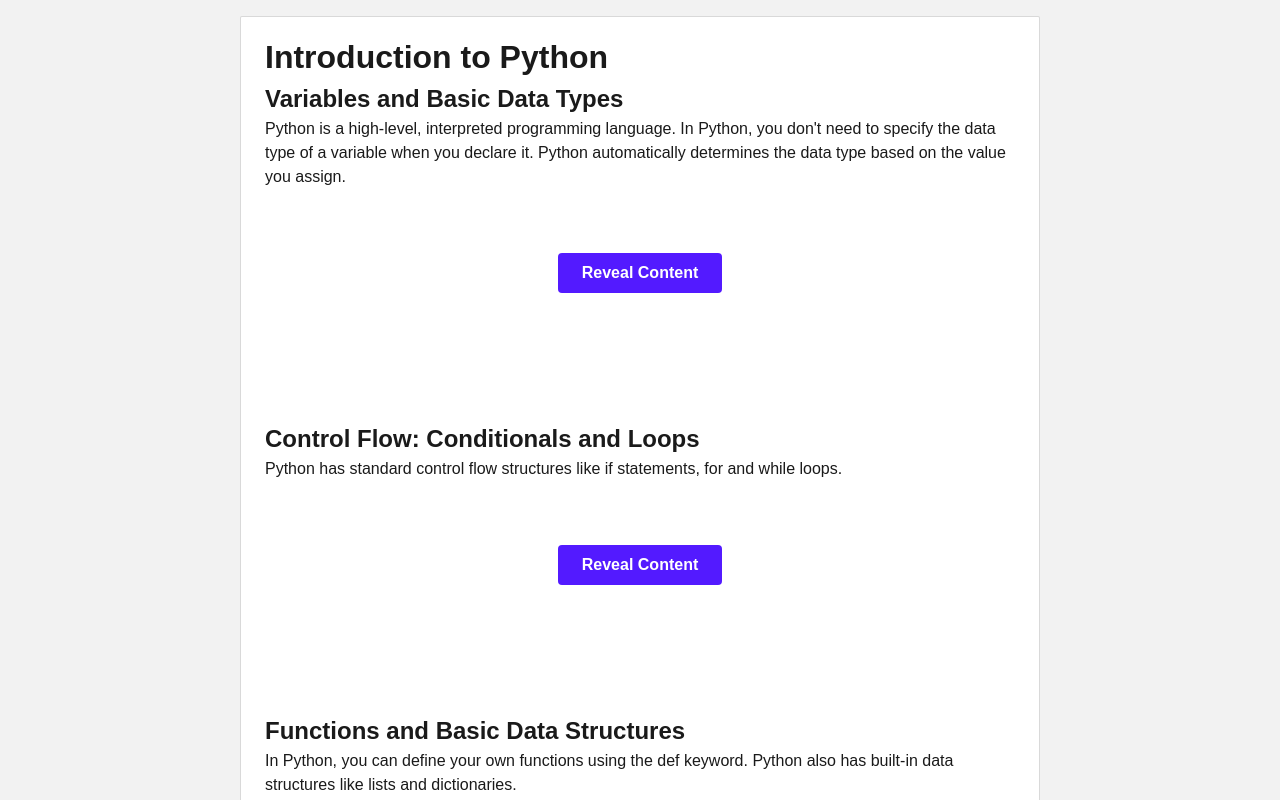
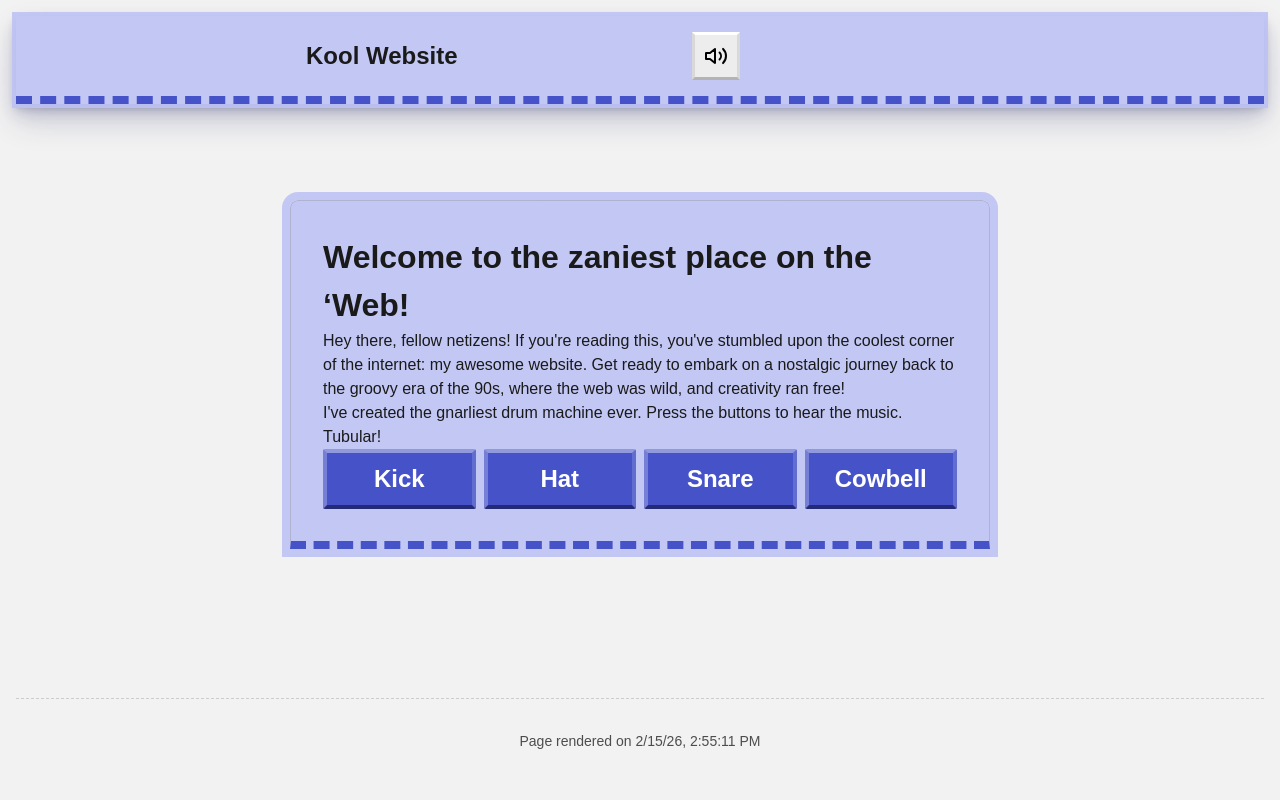
Before and after one commit to paulichdom/joy-of-next-playground, a Next.js app: page / in a window 1280 px wide. Shown: the top 800 px of the page. Built offline with nearby package versions, Linux system fonts and the light colour scheme; no server answers.

Commit message:
chore: add drum machine feature

```diff
--- /dev/null
+++ b/app/components/DrumMachine/DrumMachine.module.css
@@ -0,0 +1,28 @@
+.wrapper {
+  display: flex;
+  gap: 8px;
+}
+
+.wrapper button {
+  background: hsl(234deg 54% 53%);
+  color: white;
+  font-size: 1.5rem;
+  font-weight: 900;
+  flex: 1;
+  padding-block: 8px;
+  border: 4px solid;
+  border-top-color: hsl(234deg 54% 72%);
+  border-left-color: hsl(234deg 54% 65%);
+  border-right-color: hsl(234deg 54% 60%);
+  border-bottom-color: hsl(234deg 54% 30%);
+  border-radius: 2px;
+  cursor: pointer;
+}
+
+.wrapper button:active {
+  background: hsl(234deg 54% 45%);
+  border-top-color: hsl(234deg 54% 30%);
+  border-left-color: hsl(234deg 54% 40%);
+  border-right-color: hsl(234deg 54% 45%);
+  border-bottom-color: hsl(234deg 54% 60%);
+}
--- /dev/null
+++ b/app/components/DrumMachine/DrumMachine.tsx
@@ -0,0 +1,44 @@
+'use client';
+import React from 'react';
+import useSound from 'use-sound';
+
+import styles from './DrumMachine.module.css';
+
+const SOUND_SRC = '/909-drums.mp3';
+
+export const DrumMachine = () => {
+  const [play] = useSound(SOUND_SRC, {
+    sprite: {
+      kick: [0, 350],
+      hihat: [374, 160],
+      snare: [666, 290],
+      cowbell: [968, 200],
+    },
+    soundEnabled: true,
+  });
+
+  return (
+    <div className={styles.wrapper}>
+      <button
+        onClick={() => play({ id: 'kick' })}
+      >
+        Kick
+      </button>
+      <button
+        onClick={() => play({ id: 'hihat' })}
+      >
+        Hat
+      </button>
+      <button
+        onClick={() => play({ id: 'snare' })}
+      >
+        Snare
+      </button>
+      <button
+        onClick={() => play({ id: 'cowbell' })}
+      >
+        Cowbell
+      </button>
+    </div>
+  );
+}
--- /dev/null
+++ b/app/components/Header/Header.module.css
@@ -0,0 +1,47 @@
+.wrapper {
+  padding: 16px;
+  margin-bottom: 6rem;
+  background: hsl(234deg 70% 85% / 0.9);
+  backdrop-filter: blur(4px);
+  border-bottom: 8px dashed hsl(234deg 54% 53%);
+  outline: 4px solid hsl(234deg 70% 85% / 0.9);
+  /* prettier-ignore */
+  box-shadow:
+    0px 2px 4px hsl(234deg 40% 30% / 0.2),
+    0px 4px 8px hsl(234deg 40% 30% / 0.2),
+    0px 8px 16px hsl(234deg 40% 30% / 0.2),
+    0px 16px 32px hsl(234deg 40% 30% / 0.2);
+}
+
+.innerWrapper {
+  display: flex;
+  justify-content: space-between;
+  align-items: center;
+}
+
+.innerWrapper a {
+  font-size: 1.5rem;
+  color: inherit;
+  text-decoration: none;
+  font-weight: bold;
+}
+
+.innerWrapper button {
+  display: flex;
+  justify-content: center;
+  align-items: center;
+  width: 48px;
+  height: 48px;
+  border: 3px solid hsl(0deg 0% 85%);
+  border-top-color: hsl(0deg 0% 100%);
+  border-bottom-color: hsl(0deg 0% 70%);
+  background: hsl(0deg 0% 93%);
+}
+
+.innerWrapper button:active {
+  border-top-color: hsl(0deg 0% 60%);
+  border-left-color: hsl(0deg 0% 75%);
+  border-right-color: hsl(0deg 0% 75%);
+  border-bottom-color: hsl(0deg 0% 92%);
+  background: hsl(0deg 0% 85%);
+}
--- /dev/null
+++ b/app/components/Header/Header.tsx
@@ -0,0 +1,45 @@
+'use client';
+import React from 'react';
+import { Volume2, VolumeX } from 'react-feather';
+
+import VisuallyHidden from '../VisuallyHidden';
+
+import styles from './Header.module.css';
+import { MaxWidthWrapper } from '../MaxWidthWrapper/MaxWidthWrapper';
+import Link from 'next/link';
+
+function Header() {
+  const id = React.useId();
+
+  // TODO: Global state?
+  const soundEnabled = true;
+
+  return (
+    <header className={styles.wrapper}>
+      <MaxWidthWrapper
+        className={styles.innerWrapper}
+      >
+        <Link href="/">Kool Website</Link>
+
+        <button
+          onClick={() => {
+            // TODO: flip `soundEnabled`
+          }}
+        >
+          {soundEnabled ? (
+            <Volume2 />
+          ) : (
+            <VolumeX />
+          )}
+          <VisuallyHidden>
+            {soundEnabled
+              ? 'Disable sound effects'
+              : 'Enable sound effects'}
+          </VisuallyHidden>
+        </button>
+      </MaxWidthWrapper>
+    </header>
+  );
+}
+
+export default Header;
--- /dev/null
+++ b/app/components/MaxWidthWrapper/MaxWidthWrapper.module.css
@@ -0,0 +1,5 @@
+.wrapper {
+  max-width: 700px;
+  margin-inline: auto;
+  padding-inline: 16px;
+}
--- /dev/null
+++ b/app/components/MaxWidthWrapper/MaxWidthWrapper.tsx
@@ -0,0 +1,22 @@
+import React from "react";
+import styles from "./MaxWidthWrapper.module.css";
+
+type MaxWidthWrapperProps = {
+  children: React.ReactNode;
+  as?: keyof React.JSX.IntrinsicElements;
+  className?: string;
+};
+
+export const MaxWidthWrapper: React.FC<MaxWidthWrapperProps> = ({
+  children,
+  as: Tag = "div",
+  className = "",
+  ...delegated
+}) => {
+  return (
+    <Tag {...delegated} className={`${styles.wrapper} ${className}`}>
+      {children}
+      <div></div>
+    </Tag>
+  );
+};
--- /dev/null
+++ b/app/components/VisuallyHidden.tsx
@@ -0,0 +1,29 @@
+// These styles will make sure the component
+// is not visible, but will still be announced
+// by screen readers.
+//
+// Adding “display: none” would hide the
+// element from ALL users, including those
+
+import React from "react";
+
+// using screen-readers.
+const hiddenStyles: React.CSSProperties = {
+  display: 'inline-block',
+  position: 'absolute',
+  overflow: 'hidden',
+  clip: 'rect(0 0 0 0)',
+  height: 1,
+  width: 1,
+  margin: -1,
+  padding: 0,
+  border: 0,
+};
+
+const VisuallyHidden = ({ children }: {children: React.ReactNode}) => {
+  return (
+    <span style={hiddenStyles}>{children}</span>
+  );
+};
+
+export default VisuallyHidden;
--- a/app/layout.tsx
+++ b/app/layout.tsx
@@ -2,6 +2,7 @@ import type { Metadata } from "next";
 import { Geist, Geist_Mono } from "next/font/google";
 import "./styles.css";
 import { StyledComponentsRegistry } from "./components/StyledComponentsRegistry";
+import Header from "./components/Header/Header";
 
 const geistSans = Geist({
   variable: "--font-geist-sans",
@@ -33,6 +34,7 @@ export default function RootLayout({
       <body
         className={`${geistSans.variable} ${geistMono.variable} antialiased`}
       >
+        <Header />
         <StyledComponentsRegistry>{children}</StyledComponentsRegistry>
         <footer>Page rendered on {formattedDate}</footer>
       </body>
--- /dev/null
+++ b/app/page.module.css
@@ -0,0 +1,8 @@
+.wrapper {
+  background: hsl(234deg 70% 85% / 0.9);
+  border-radius: 8px 8px 0px 0px;
+  padding: 32px;
+  backdrop-filter: blur(4px);
+  border-bottom: 8px dashed hsl(234deg 54% 53%);
+  outline: 8px solid hsl(234deg 70% 85% / 0.9);
+}
--- a/app/page.tsx
+++ b/app/page.tsx
@@ -1,94 +1,26 @@
-import { Code } from "bright";
-import { MainWrapper } from "./components/MainWrapper";
-import Snippet from "./components/Snippet";
+import React from "react";
 
-Code.theme = 'github-dark'
+import styles from "./page.module.css";
+import { MaxWidthWrapper } from "./components/MaxWidthWrapper/MaxWidthWrapper";
+import { DrumMachine } from "./components/DrumMachine/DrumMachine";
 
 function Home() {
   return (
-    <MainWrapper>
-      <h1>Introduction to Python</h1>
-      <h2>Variables and Basic Data Types</h2>
+    <MaxWidthWrapper as="main" className={styles.wrapper}>
+      <h1>Welcome to the zaniest place on the ‘Web!</h1>
       <p>
-        Python is a high-level, interpreted programming language. In Python, you
-        don&apos;t need to specify the data type of a variable when you declare
-        it. Python automatically determines the data type based on the value you
-        assign.
+        Hey there, fellow netizens! If you&apos;re reading this, you&apos;ve
+        stumbled upon the coolest corner of the internet: my awesome website.
+        Get ready to embark on a nostalgic journey back to the groovy era of the
+        90s, where the web was wild, and creativity ran free!
       </p>
-
-      <Snippet>
-        <Code lang="py" title="shiny.js" lineNumbers>{FIRST_SNIPPET}</Code>
-      </Snippet>
-
-      <h2>Control Flow: Conditionals and Loops</h2>
       <p>
-        Python has standard control flow structures like if statements, for and
-        while loops.
+        I&apos;ve created the gnarliest drum machine ever. Press the buttons to
+        hear the music. Tubular!
       </p>
-
-      <Snippet>
-        <Code>{FIRST_SNIPPET}</Code>
-      </Snippet>
-
-      <h2>Functions and Basic Data Structures</h2>
-
-      <p>
-        In Python, you can define your own functions using the def keyword.
-        Python also has built-in data structures like lists and dictionaries.
-      </p>
-
-      <Snippet>
-        <Code>{FIRST_SNIPPET}</Code>
-      </Snippet>
-    </MainWrapper>
+      <DrumMachine />
+    </MaxWidthWrapper>
   );
 }
 
-const FIRST_SNIPPET = `\
-# This is a comment. Python ignores anything after the # symbol
-name = "John Doe"  # This is a string
-age = 30  # This is an integer
-height = 5.9  # This is a floating point number
-
-# Let's print these out
-print("Name:", name)
-print("Age:", age)
-print("Height:", height)\
-`;
-const SECOND_SNIPPET = `\
-# If statement
-if age > 18:
-    print(name, "is an adult.")
-else:
-    print(name, "is a minor.")
-
-# For loop
-for i in range(5):  # range(5) generates numbers from 0 to 4
-    print(i)
-
-# While loop
-count = 0
-while count < 5:
-    print(count)
-    count += 1  # This is the same as 'count = count + 1'\
-`;
-const THIRD_SNIPPET = `\
-# Define a function
-def greet(name):
-    return "Hello, " + name
-
-# Call the function
-print(greet("John Doe"))
-
-# List
-fruits = ["apple", "banana", "cherry"]
-for fruit in fruits:
-    print(fruit)
-
-# Dictionary
-person = {"name": "John Doe", "age": 30, "height": 5.9}
-for key, value in person.items():
-    print(key, ":", value)\
-`;
-
 export default Home;
--- a/package.json
+++ b/package.json
@@ -13,7 +13,9 @@
     "next": "16.1.6",
     "react": "19.2.3",
     "react-dom": "19.2.3",
-    "styled-components": "^6.3.9"
+    "react-feather": "^2.0.10",
+    "styled-components": "^6.3.9",
+    "use-sound": "^5.0.0"
   },
   "devDependencies": {
     "@tailwindcss/postcss": "^4",
```
Also changed, not shown: app/components/ArticleWithCodeSnippets.tsx (added, +92 -0 lines), 1 other file (tests, documents, lock files or other folders).
